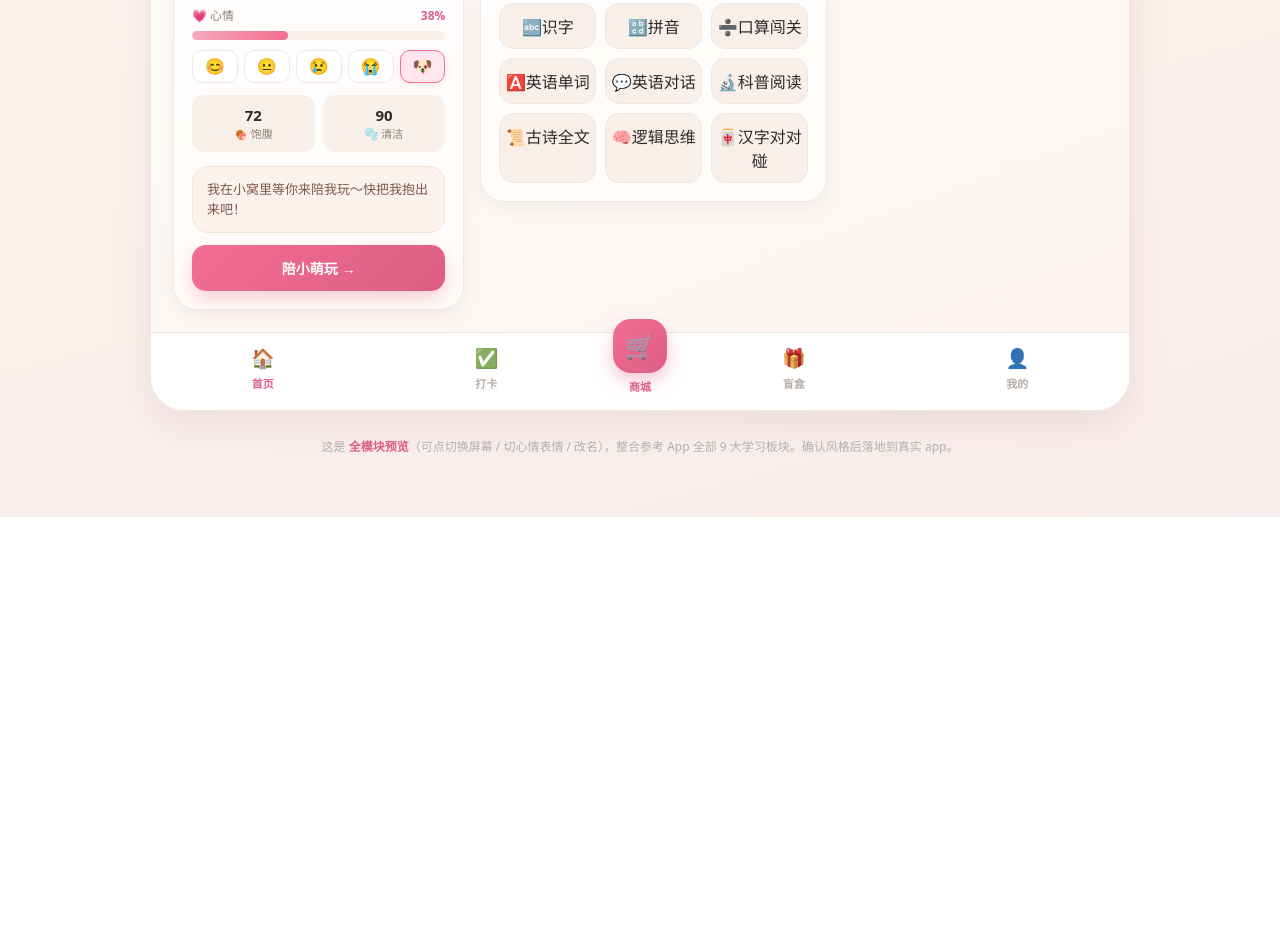
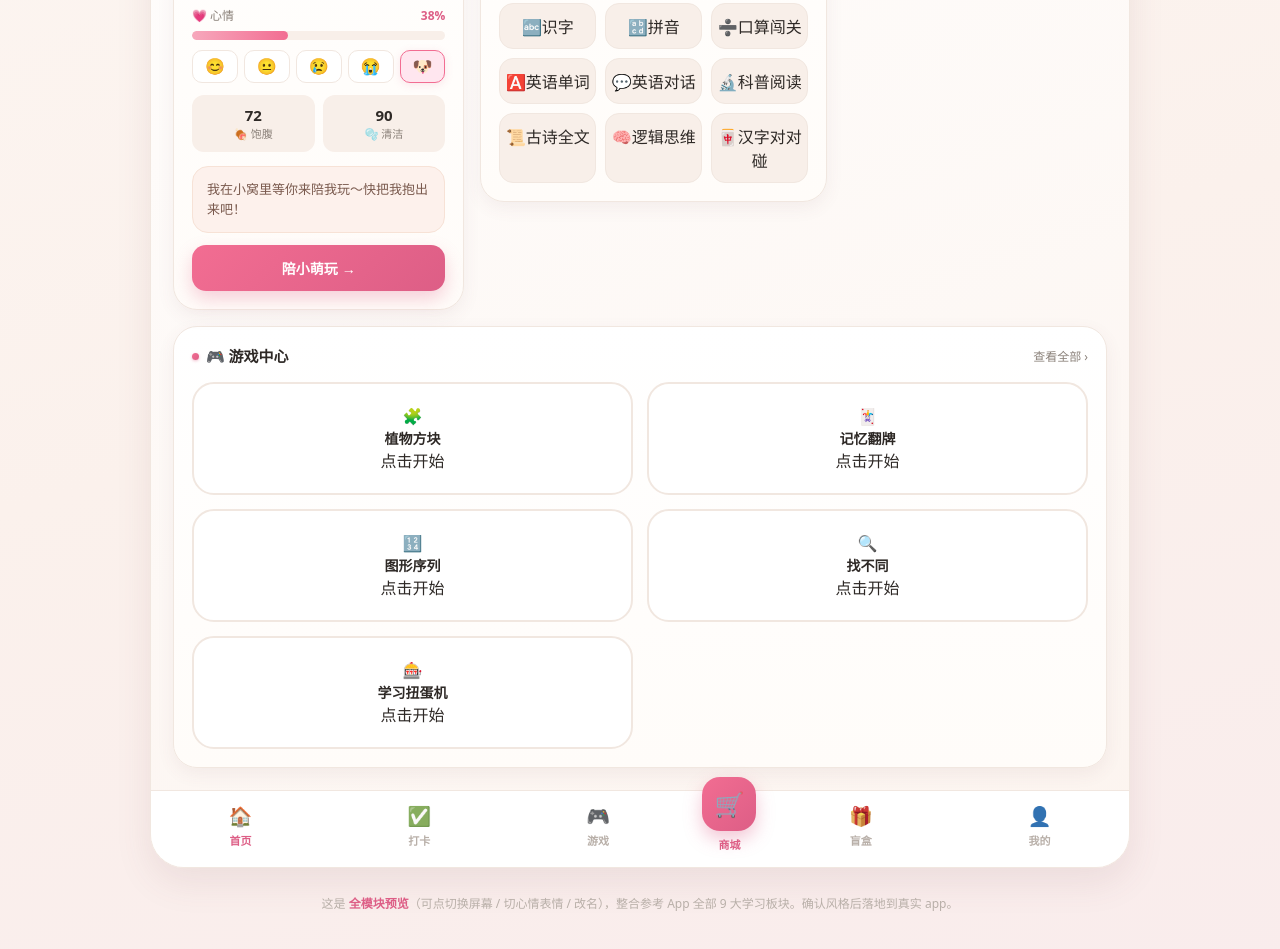
Before and after one commit to Am-Zzz/habit-pet-workbench-v2, a website: page v8.html in a window 1280 px wide. Shown: the part 600-1549 px from the top of the page. Before the commit the page ends 1117 px from the top, so only its background shows below. Drawn offline with Linux system fonts and the light colour scheme.

Commit message:
fix(ui): 恢复主页游戏中心板块并补底部导航游戏入口
- 主页 sc-home 在 grid3 下方新增全宽「🎮 游戏中心」卡片(homeGamesCard)，复用 GAMES 权限过滤渲染 5 张游戏卡，点击直达对应游戏屏

- 底部导航新增「游戏」tab(nav-games) 并注册 NAV_MAP.games，go('games') 可切屏并高亮

- 新增 renderHomeGames()，在 init() 与 togglePerm() 调用，家长关闭某游戏时首页同步隐藏

- tests/tasks.test.js 新增 7 条断言锁定该修复(板块存在/5卡/可点击/底导切屏)

```diff
--- a/v8.html
+++ b/v8.html
@@ -734,6 +734,11 @@
           </div>
         </div>
       </div>
+      <!-- 游戏中心板块（首页） -->
+      <div class="card" id="homeGamesCard" style="margin-top:16px">
+        <div class="card-h"><span class="t">🎮 游戏中心</span><span class="s" onclick="go('games')" style="cursor:pointer">查看全部 ›</span></div>
+        <div class="games-grid" id="homeGamesGrid" style="margin-bottom:0"></div>
+      </div>
     </div>
 
     <!-- 屏幕：家长模式（密码） -->
@@ -1556,6 +1561,7 @@
     <div class="nav" id="nav">
       <div class="nav-item active" id="nav-home" onclick="go('home')"><span class="ic">🏠</span>首页</div>
       <div class="nav-item" id="nav-checkin" onclick="go('checkin')"><span class="ic">✅</span>打卡</div>
+      <div class="nav-item" id="nav-games" onclick="go('games')"><span class="ic">🎮</span>游戏</div>
       <div class="nav-mid" id="nav-store" onclick="go('store')"><div class="m">🛒</div><span>商城</span></div>
       <div class="nav-item" id="nav-pets" onclick="go('pets')"><span class="ic">🎁</span>盲盒</div>
       <div class="nav-item" id="nav-me" onclick="go('me')"><span class="ic">👤</span>我的</div>
@@ -1722,7 +1728,7 @@
     else { go('home', {noHistory:true}); }
   }
   function openGames(){ go('games'); }
-  var NAV_MAP={home:'nav-home',checkin:'nav-checkin',store:'nav-store',pets:'nav-pets',me:'nav-me'};
+  var NAV_MAP={home:'nav-home',checkin:'nav-checkin',games:'nav-games',store:'nav-store',pets:'nav-pets',me:'nav-me'};
   function navSync(screen){var m=NAV_MAP[screen];document.querySelectorAll('.nav-item,.nav-mid').forEach(function(n){n.classList.remove('active');});if(m){var el=document.getElementById(m);if(el)el.classList.add('active');}}
 
   function setMood(v,emo,el){
@@ -3828,7 +3834,7 @@
   function loadPerm(){var raw=localStorage.getItem(PERM_KEY);if(raw){try{var o=JSON.parse(raw);gamePerm=Object.assign(gamePerm,o);}catch(e){}}}
   function savePerm(){try{localStorage.setItem(PERM_KEY,JSON.stringify(gamePerm));}catch(e){}}
   function renderPerm(){var box=document.getElementById('permList');if(!box)return;box.innerHTML=GAMES.map(function(g,i){return '<div class="mrow"><span class="ck '+(gamePerm[g.perm]?'on':'')+'" onclick="togglePerm('+i+')">'+(gamePerm[g.perm]?'✓':'✕')+'</span><span class="mn">'+g.emoji+' '+g.name+'</span></div>';}).join('');}
-  function togglePerm(i){var p=GAMES[i].perm;if(gamePerm[p]===undefined)return;gamePerm[p]=!gamePerm[p];savePerm();renderPerm();if(document.getElementById('sc-games').classList.contains('on'))renderGames();}
+  function togglePerm(i){var p=GAMES[i].perm;if(gamePerm[p]===undefined)return;gamePerm[p]=!gamePerm[p];savePerm();renderPerm();if(document.getElementById('sc-games').classList.contains('on'))renderGames();renderHomeGames();}
   function renderGames(){
     var g=document.getElementById('gamesGrid');if(!g)return;
     g.innerHTML=GAMES.map(function(gm,i){
@@ -3839,6 +3845,13 @@
     renderGameScores();
   }
   function openGame(i){var gm=GAMES[i];if(gm)go(gm.screen);}
+  function renderHomeGames(){
+    var g=document.getElementById('homeGamesGrid');if(!g)return;
+    g.innerHTML=GAMES.map(function(gm,i){
+      if(gamePerm[gm.perm]===false)return '<div class="game-card off"><span class="gc-ic">'+gm.emoji+'</span><div class="gc-name">'+gm.name+'</div><div class="gc-st">已关闭</div></div>';
+      return '<div class="game-card" onclick="openGame('+i+')"><span class="gc-ic">'+gm.emoji+'</span><div class="gc-name">'+gm.name+'</div><div class="gc-st">点击开始</div></div>';
+    }).join('');
+  }
   const GAMESCORE_KEY='mp_gamescore_v1';
   let GAMESCORE={block:0,mem:0,seq:0,diff:0};
   function loadGameScore(){var raw=localStorage.getItem(GAMESCORE_KEY);if(raw){try{var o=JSON.parse(raw);GAMESCORE=Object.assign(GAMESCORE,o);}catch(e){}}}
@@ -3893,7 +3906,7 @@
 
   function init(){
     loadModules(); loadPerm(); loadGameScore();
-    renderHomeTasks(); renderLearnGrid(); renderGames();
+    renderHomeTasks(); renderLearnGrid(); renderGames(); renderHomeGames();
     renderCheckins(); renderStudies(); renderPerm();
     initGacha();
     navSync('home');
```
Also changed, not shown: tests/tasks.test.js (+16 -0 lines).
